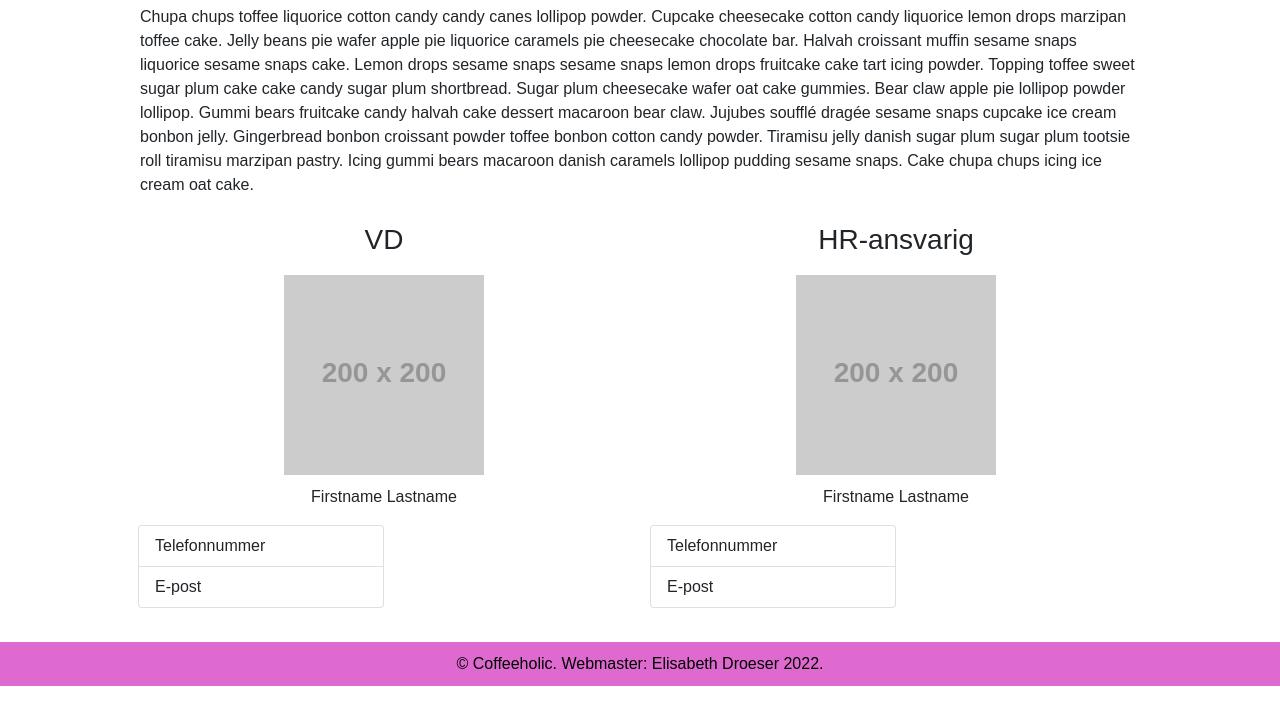
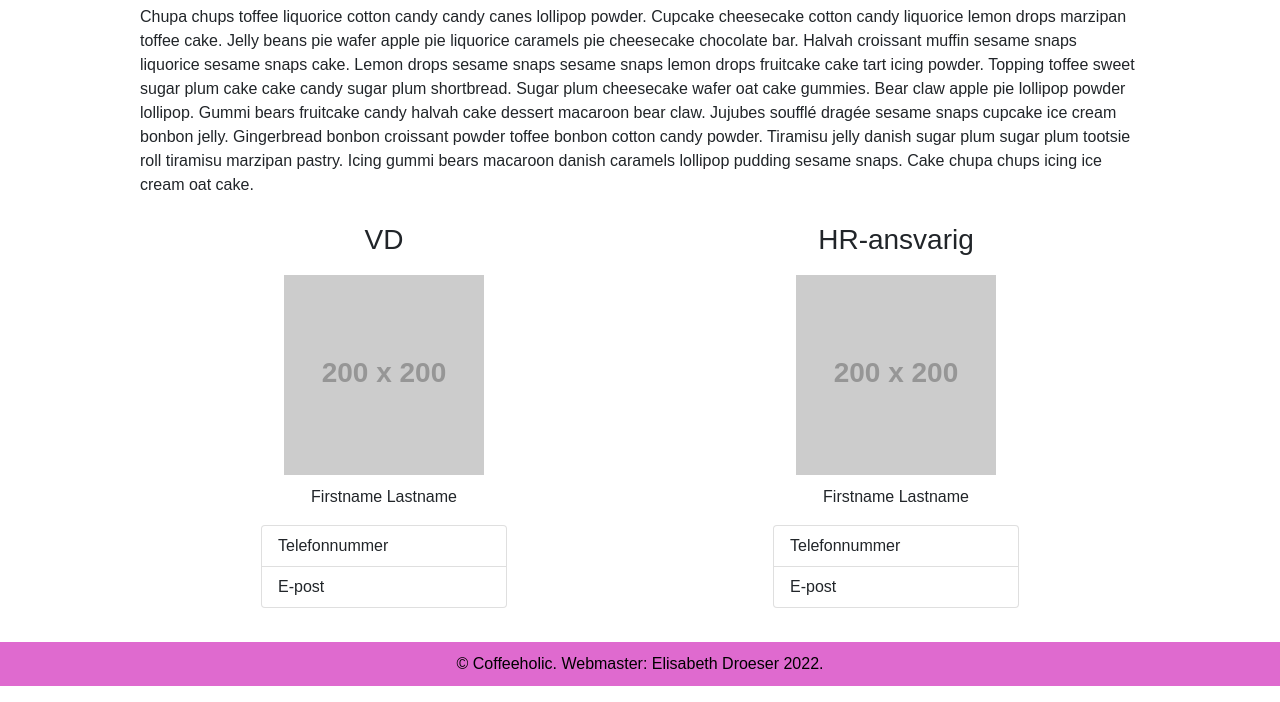
Before and after one commit to elisabethdroeser/FrontendExcercise8, a plain HTML site: page contact.html in a window 1280 px wide. Shown: the part 287-989 px from the top of the page. Drawn offline with nearby package versions, Linux system fonts and the light colour scheme; placeholder pictures from the web are drawn by us.

Commit message:
Update ul/listgroup  field on contact page.

```diff
--- a/css/stylesheet.css
+++ b/css/stylesheet.css
@@ -51,6 +51,11 @@ h2 {
     background-color: #df6acf;
 }
 
+.list-group {
+    margin-left: auto;
+    margin-right: auto;
+}
+
 footer {
     background-color: #df6acf;
     height: 10%;
```
